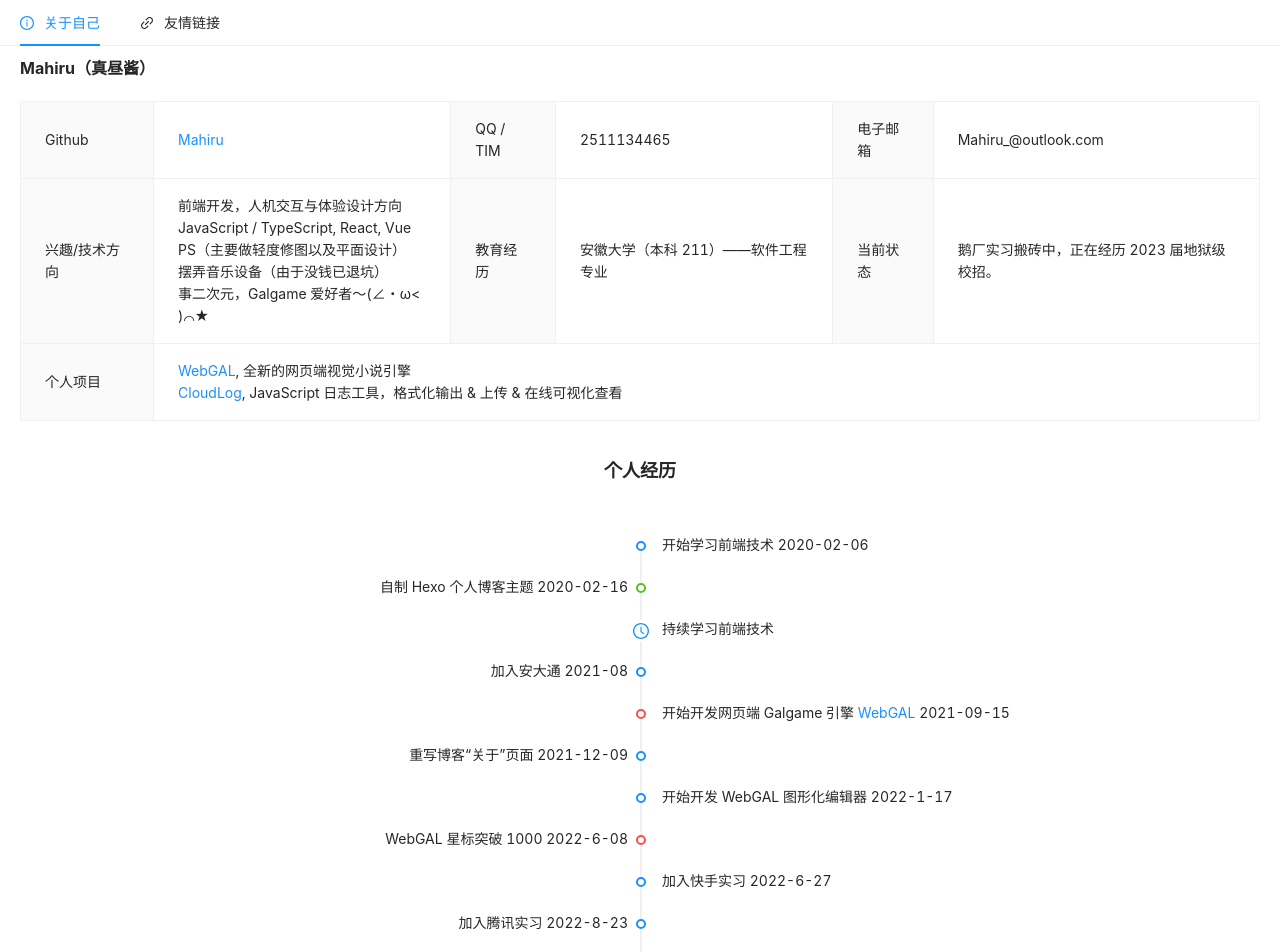
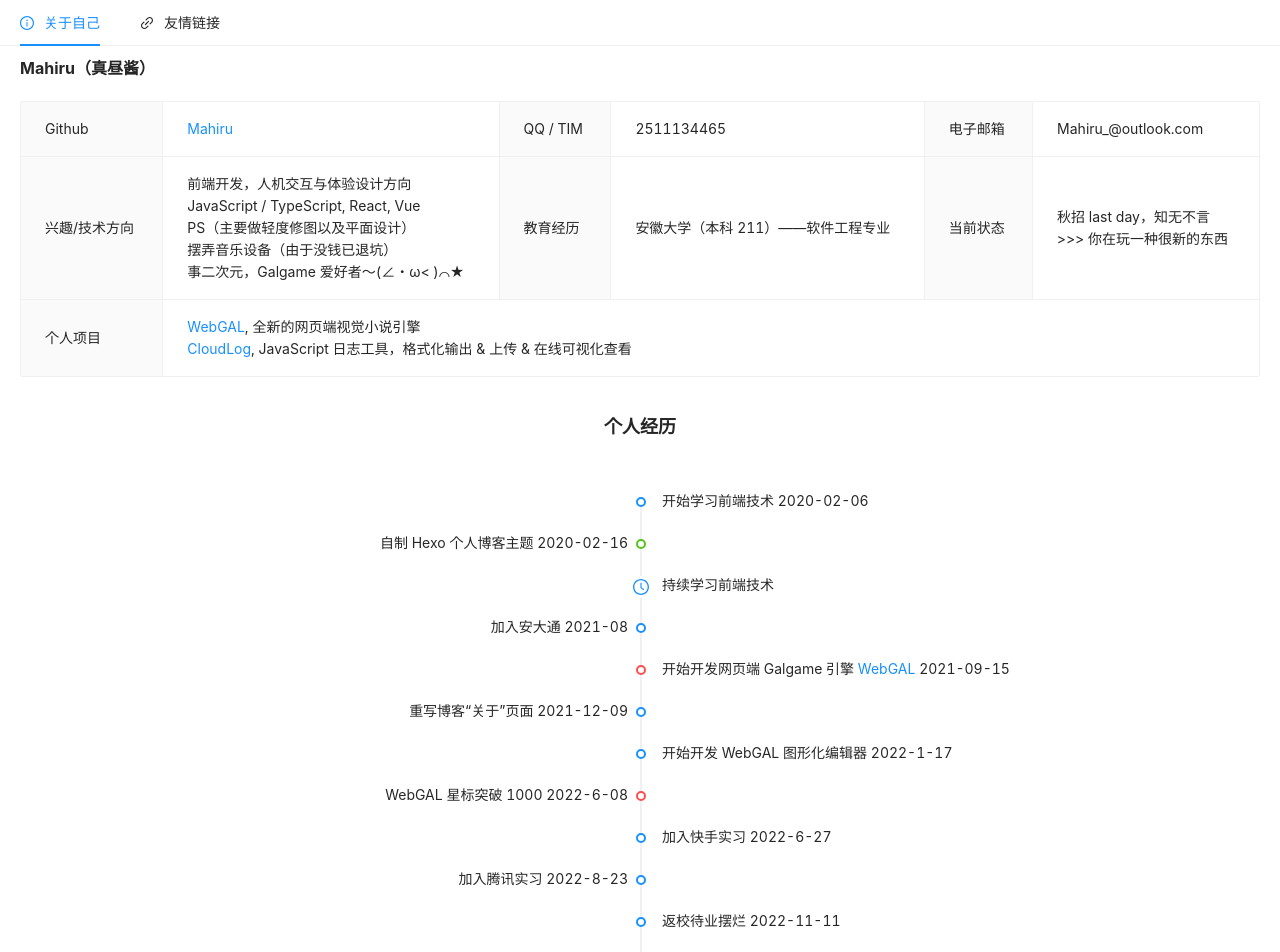
Before and after one commit to MakinoharaShoko/Kamome_Info_App, a React (Create React App) app: page / in a window 1280 px wide. Shown: the top 952 px of the page. Built offline with nearby package versions, Linux system fonts and the light colour scheme; some icons are missing.

Commit message:
Update About.js

```diff
--- a/src/Page/About/About.js
+++ b/src/Page/About/About.js
@@ -21,7 +21,8 @@ const About = () => {
                 安徽大学（本科 211）——软件工程专业
             </Descriptions.Item>
             <Descriptions.Item label="当前状态">
-                鹅厂实习搬砖中，正在经历 2023 届地狱级校招。
+                秋招 last day，知无不言<br/>
+                  >>>  你在玩一种很新的东西
             </Descriptions.Item>
             <Descriptions.Item label="个人项目">
                 <a href="https://github.com/MakinoharaShoko/WebGAL" target="_blank" rel="noopener">WebGAL</a>, 全新的网页端视觉小说引擎<br/>
@@ -44,6 +45,7 @@ const About = () => {
             <Timeline.Item color='red'>WebGAL 星标突破 1000 2022-6-08</Timeline.Item>
             <Timeline.Item>加入快手实习 2022-6-27</Timeline.Item>
             <Timeline.Item>加入腾讯实习 2022-8-23</Timeline.Item>
+            <Timeline.Item>返校待业摆烂 2022-11-11</Timeline.Item>
             <Timeline.Item dot={<ClockCircleOutlined style={{fontSize: '16px'}}/>}>
                 继续学习，继续务实
             </Timeline.Item>
```
